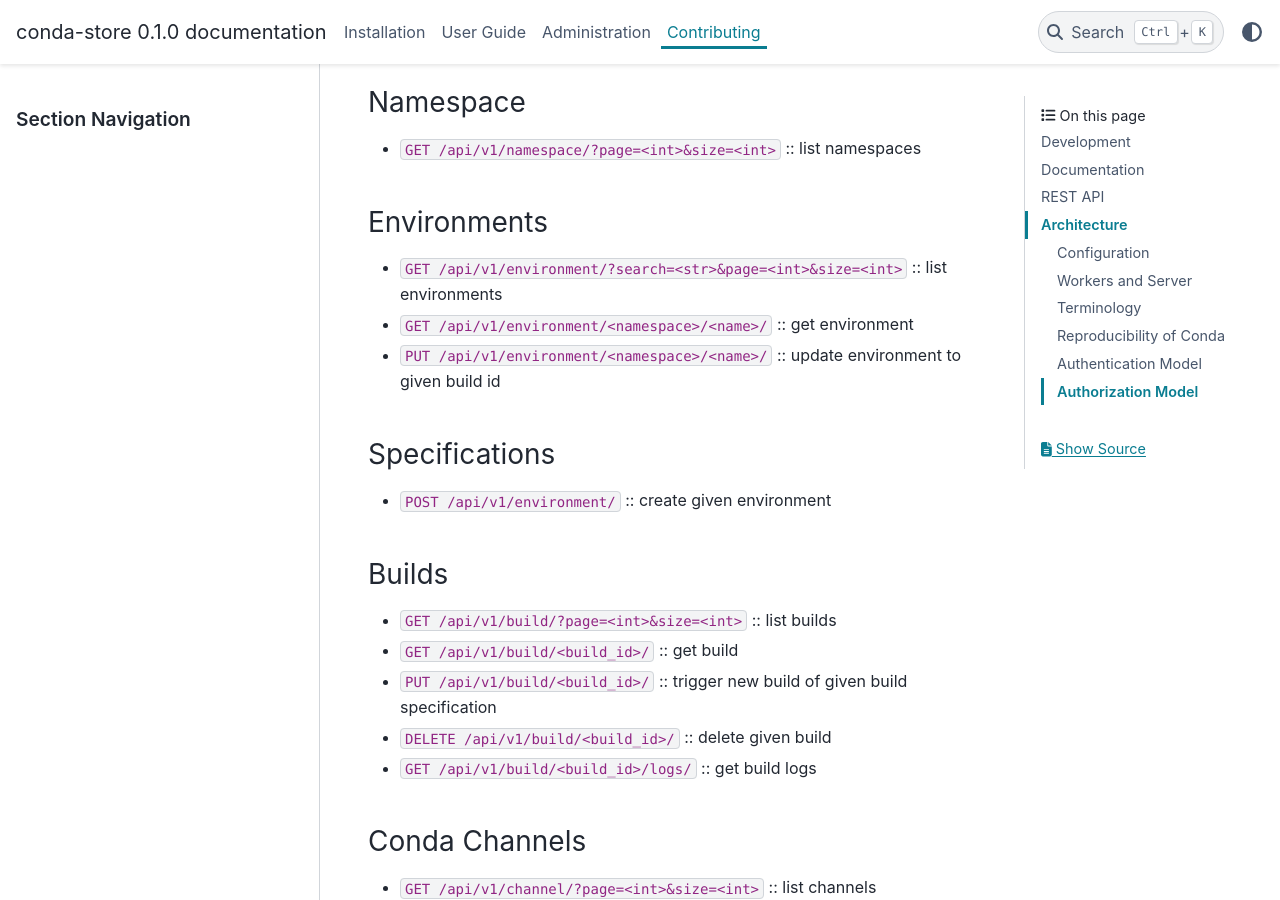
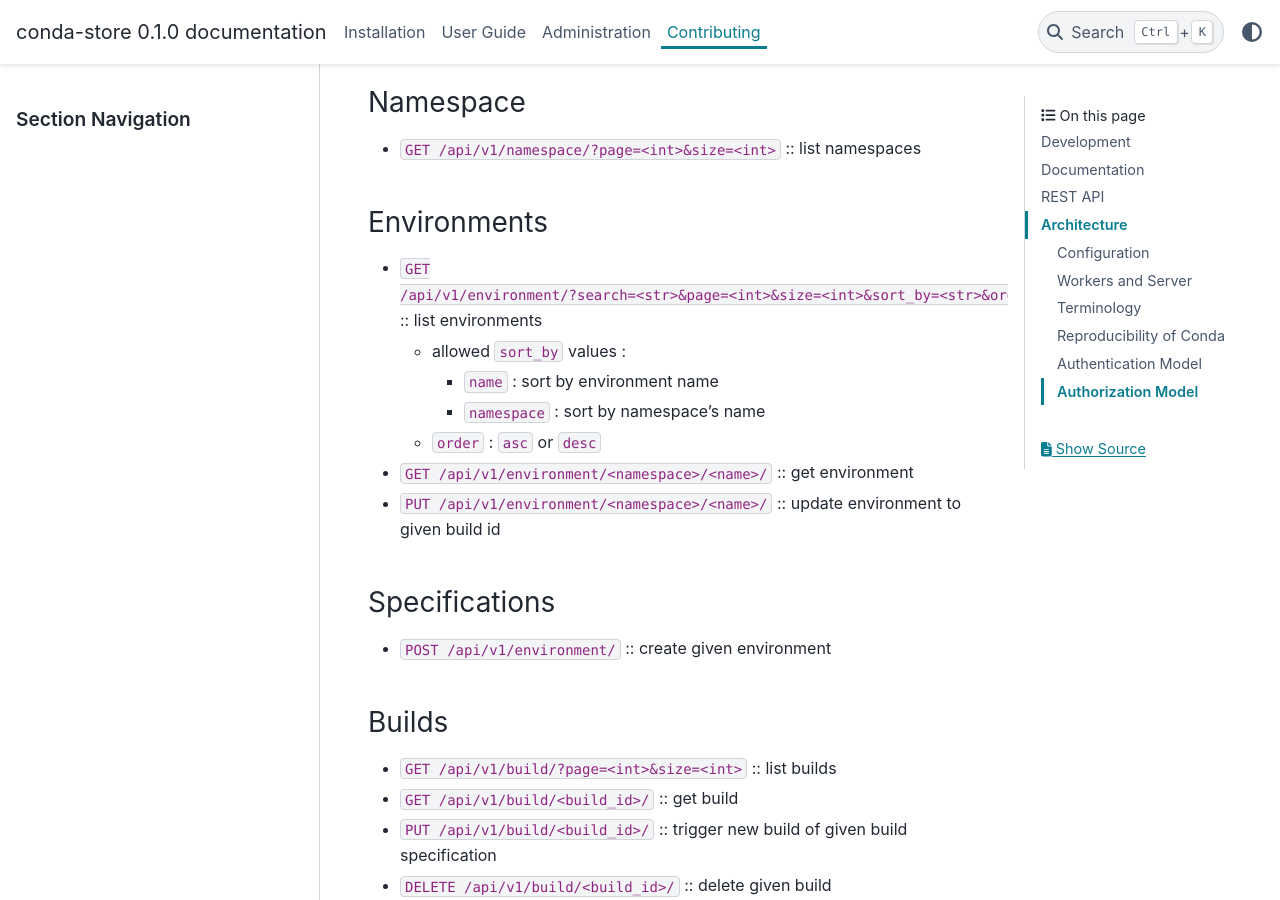
Before and after one commit to conda-incubator/conda-store, a Sphinx documentation site: the page built from docs/contributing.md, in a window 1280 px wide and 900 px high, scrolled down 1738 px. Built offline with Sphinx 7.4.7 and the PyData theme 0.15.4, drawn with Linux system fonts in a browser that asks for light colours.

Commit message:
added docs for sort_by and order for environment

```diff
--- a/docs/contributing.md
+++ b/docs/contributing.md
@@ -72,7 +72,12 @@
 
 ### Environments
 
- - `GET /api/v1/environment/?search=<str>&page=<int>&size=<int>` :: list environments
+ - `GET /api/v1/environment/?search=<str>&page=<int>&size=<int>&sort_by=<str>&order=<str>` :: list environments
+   - allowed `sort_by` values :
+     - `name` : sort by environment name
+     - `namespace` : sort by namespace's name
+   - `order` : `asc` or `desc`
+
 
  - `GET /api/v1/environment/<namespace>/<name>/` :: get environment
 
```
